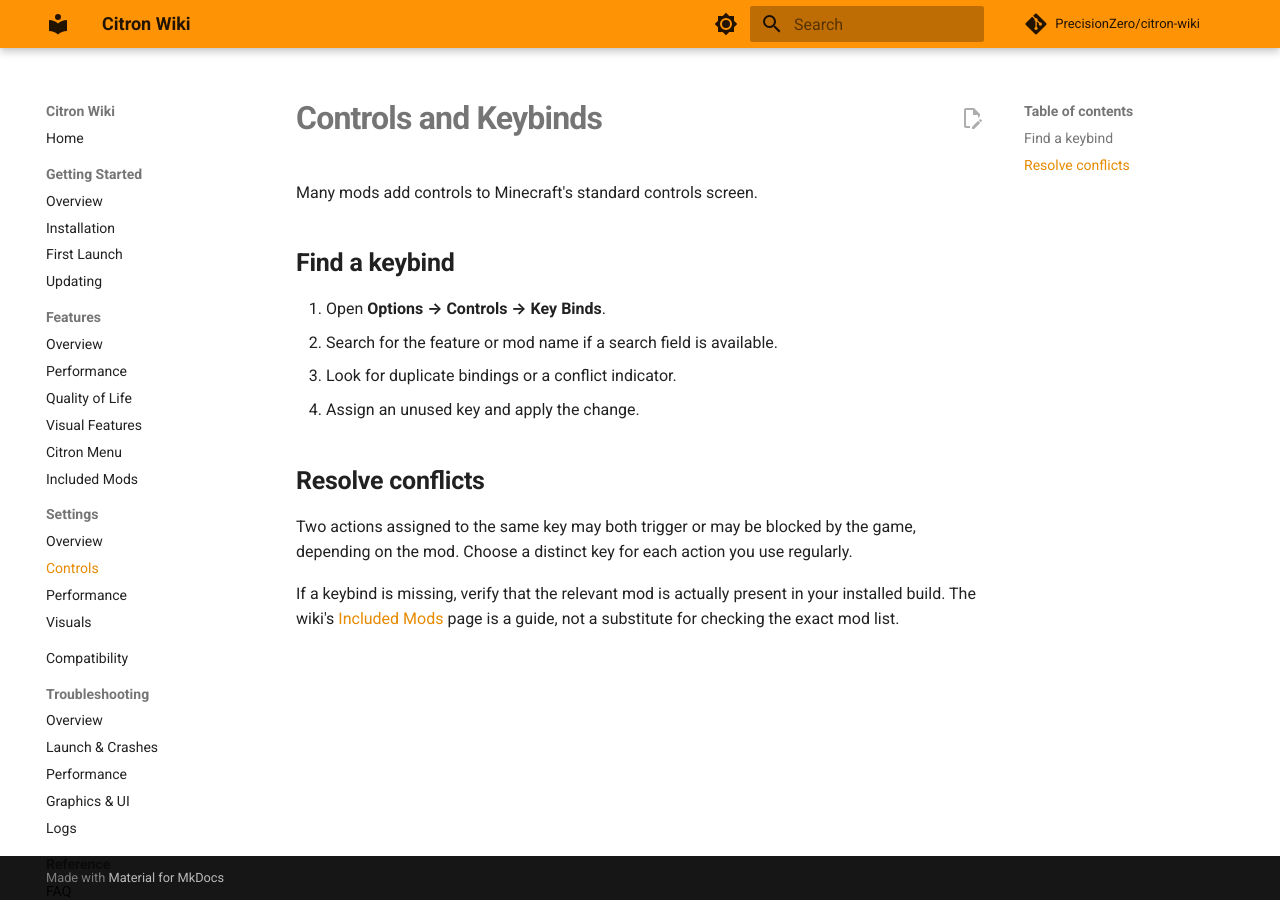
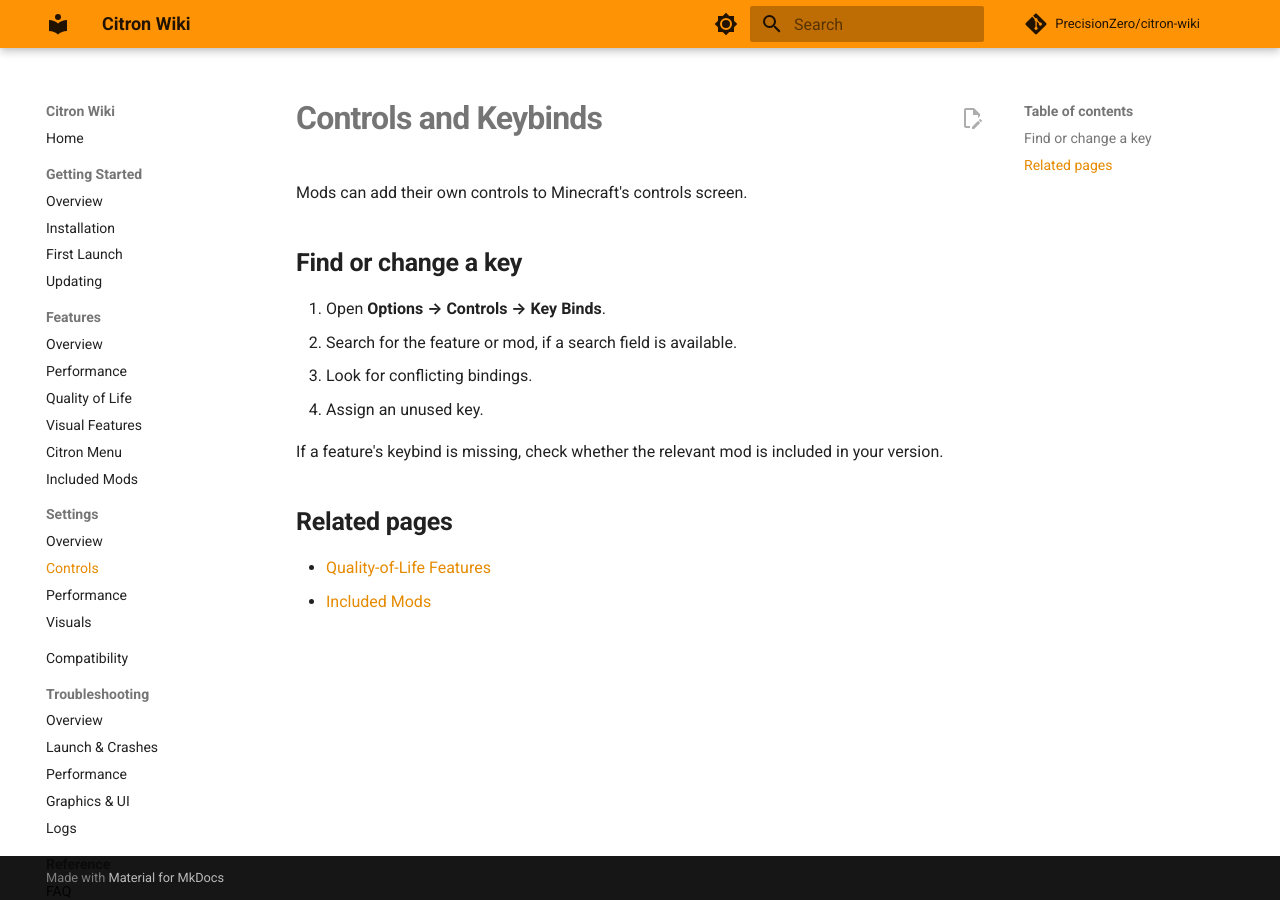
Before and after one commit to PrecisionZero/citron-wiki, an MkDocs documentation site: the page built from docs/configuration/controls.md, in a window 1280 px wide. Built offline with MkDocs 1.6.1 and Material for MkDocs 9.7.7, drawn with Linux system fonts in a browser that asks for light colours; comment, search, counter and statistics services are not loaded.

Commit message:
Simplify wiki page: docs/configuration/controls.md

```diff
--- a/docs/configuration/controls.md
+++ b/docs/configuration/controls.md
@@ -1,16 +1,17 @@
 # Controls and Keybinds
 
-Many mods add controls to Minecraft's standard controls screen.
+Mods can add their own controls to Minecraft's controls screen.
 
-## Find a keybind
+## Find or change a key
 
 1. Open **Options → Controls → Key Binds**.
-2. Search for the feature or mod name if a search field is available.
-3. Look for duplicate bindings or a conflict indicator.
-4. Assign an unused key and apply the change.
+2. Search for the feature or mod, if a search field is available.
+3. Look for conflicting bindings.
+4. Assign an unused key.
 
-## Resolve conflicts
+If a feature's keybind is missing, check whether the relevant mod is included in your version.
 
-Two actions assigned to the same key may both trigger or may be blocked by the game, depending on the mod. Choose a distinct key for each action you use regularly.
+## Related pages
 
-If a keybind is missing, verify that the relevant mod is actually present in your installed build. The wiki's [Included Mods](../features/mods.md) page is a guide, not a substitute for checking the exact mod list.
+- [Quality-of-Life Features](../features/quality-of-life.md)
+- [Included Mods](../features/mods.md)
```
